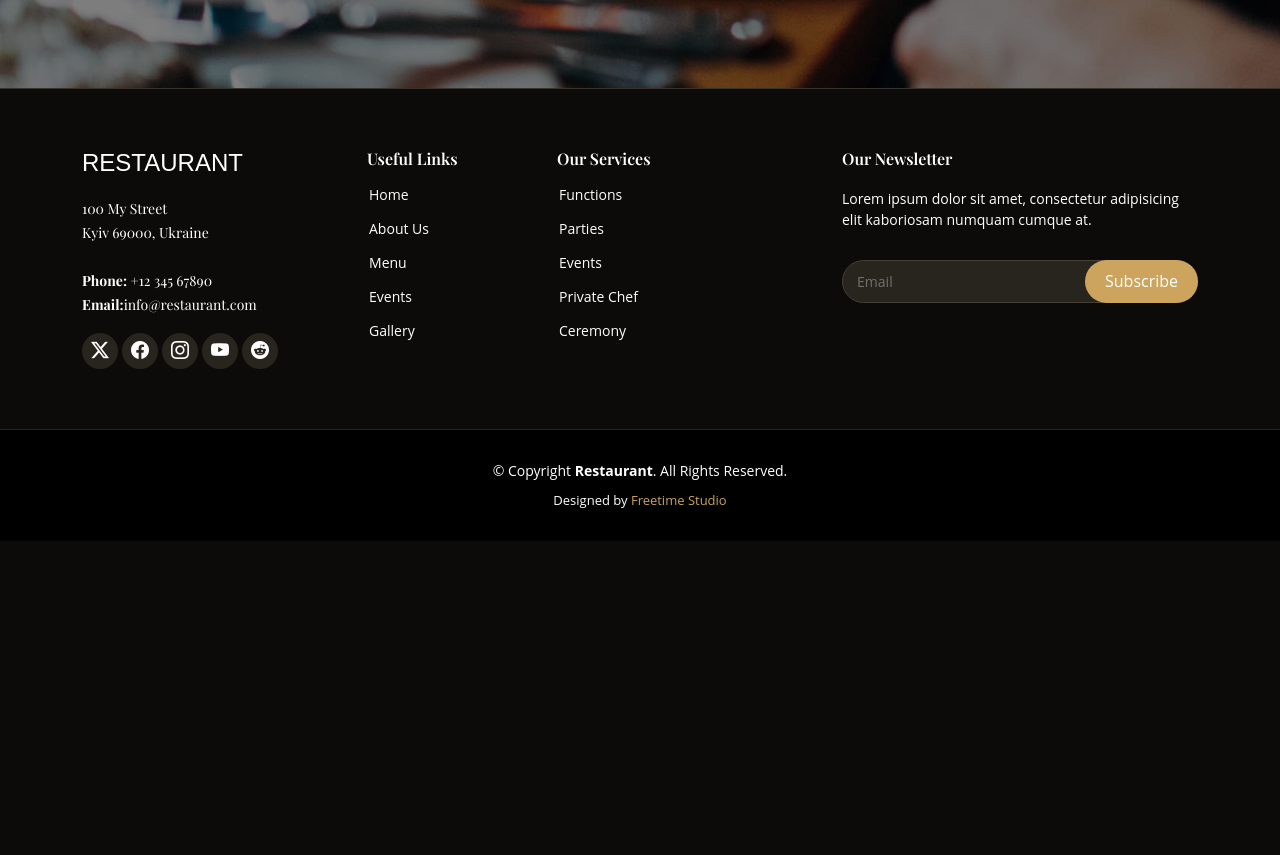
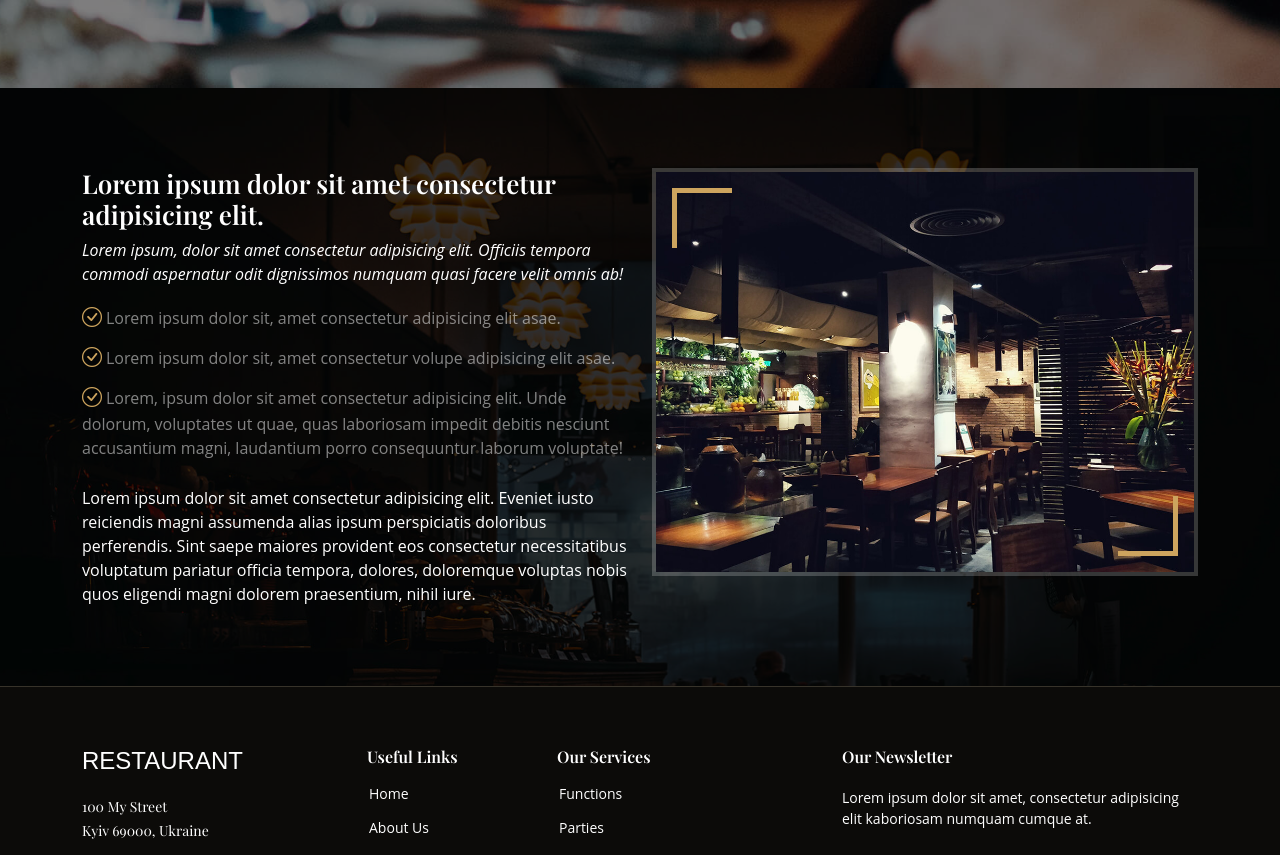
Before and after one commit to freetimezp/deploy-test-01, a Next.js app: page / in a window 1280 px wide. Shown: the part 712-1567 px from the top of the page. Before the commit the page ends 1253 px from the top, so only its background shows below. Built offline with nearby package versions, Linux system fonts and the light colour scheme.

Commit message:
01 deploy test - eatme-13

```diff
--- a/src/app/page.tsx
+++ b/src/app/page.tsx
@@ -1,5 +1,5 @@
 import Hero from "./sections/Hero";
-// import About from "./sections/About";
+import About from "./sections/About";
 // import WhyUs from "./sections/WhyUs";
 // import Menu from "./sections/Menu";
 // import Specials from "./sections/Specials";
@@ -14,9 +14,9 @@ export default function Home() {
   return (
     <>
       <Hero />
-      {/* <main id="main">
+      <main id="main">
         <About />
-        <WhyUs />
+        {/*   <WhyUs />
         <Menu />
         <Specials />
         <Events />
@@ -24,8 +24,8 @@ export default function Home() {
         <Testimonials />
         <Gallery />
         <Chefs />
-        <Contact />
-      </main> */}
+        <Contact /> */}
+      </main>
     </>
   );
 }
```
